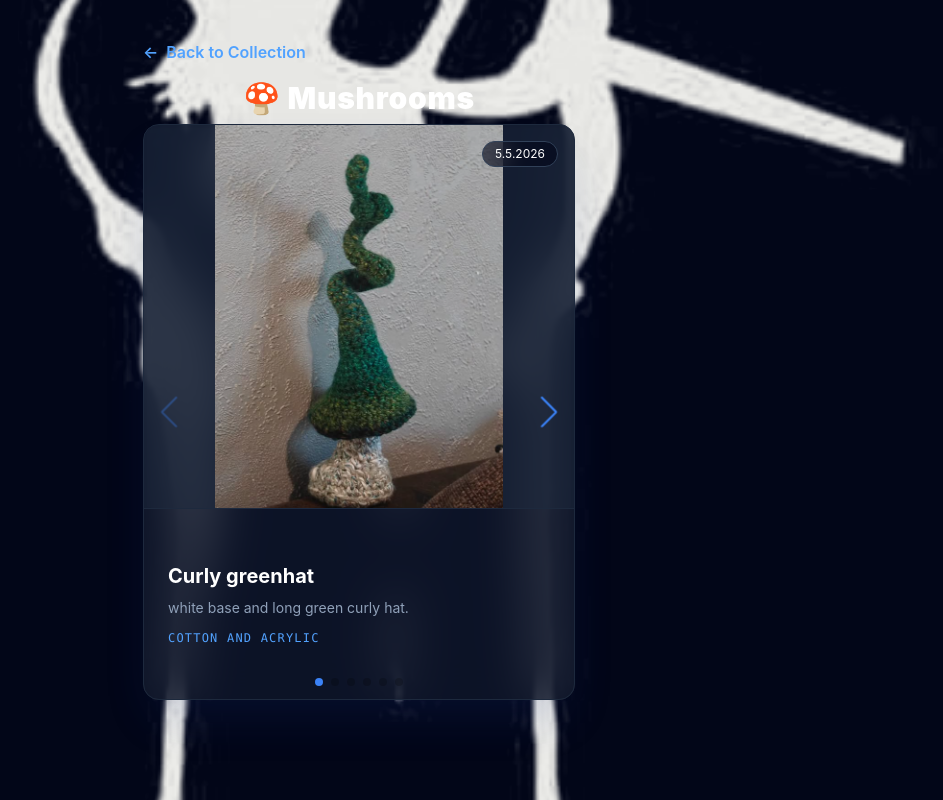
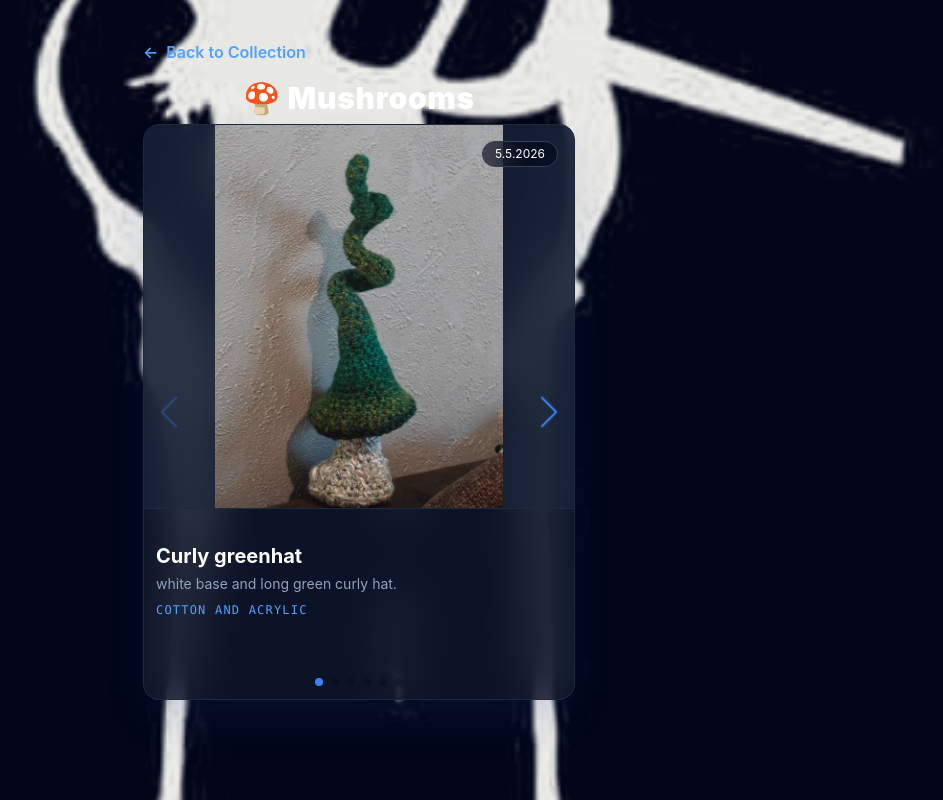
Before and after one commit to Hohlfuss/zorrodidit, a Vue app in the folder frontend/: page /category/1 in a window 1280 px wide. Shown: the whole page, without its empty margins (281-1224 px from the left). Built offline with nearby package versions, Linux system fonts and the light colour scheme.

Commit message:
yritän muuttaa kokoja2

```diff
--- a/frontend/src/components/CategoryView.vue
+++ b/frontend/src/components/CategoryView.vue
@@ -33,9 +33,9 @@
           </div>
         </div>
 
-        <div class="h-1/3 p-6 flex flex-col justify-center border-t border-slate-800">
-          <h2 class="text-xl font-bold text-white mb-2">{{ item.title }}</h2>
-          <p class="text-slate-400 text-sm mb-3 line-clamp-2">{{ item.description }}</p>
+        <div class="h-1/4 p-3 flex flex-col justify-center border-t border-slate-800">
+          <h2 class="text-xl font-bold text-white mb-1">{{ item.title }}</h2>
+          <p class="text-slate-400 text-sm mb-2 line-clamp-2">{{ item.description }}</p>
           <div class="text-xs text-blue-400 font-mono tracking-widest uppercase">
             {{ item.material }}
           </div>
```
